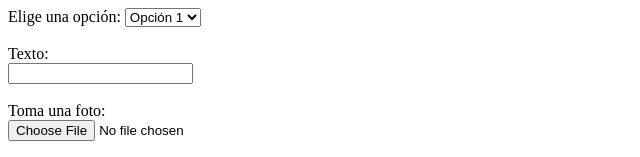
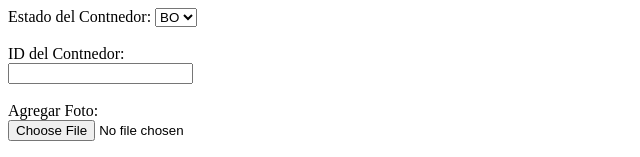
Before and after one commit to mariomayorga2010/mariomayorga2010.github.io, a plain HTML site: page index.html in a window 1280 px wide. Shown: the top 157 px of the page, without its empty margins (0-640 px from the left). Drawn offline with Linux system fonts and the light colour scheme.

Commit message:
Cambio de textos

```diff
--- a/index.html
+++ b/index.html
@@ -3,15 +3,15 @@
 <body>
 
 <form action="/action_page.php">
-  <label for="options">Elige una opción:</label>
+  <label for="options">Estado del Contnedor:</label>
   <select id="options" name="options">
-    <option value="option1">Opción 1</option>
-    <option value="option2">Opción 2</option>
-    <option value="option3">Opción 3</option>
+    <option value="option1">BO</option>
+    <option value="option2">BO</option>
+    <option value="option3">BO</option>
   </select><br><br>
-  <label for="text">Texto:</label><br>
+  <label for="text">ID del Contnedor:</label><br>
   <input type="text" id="text" name="text"><br><br>
-  <label for="photo">Toma una foto:</label><br>
+  <label for="photo">Agregar Foto:</label><br>
   <input type="file" id="photo" name="photo" accept="image/*" capture><br><br>
   <input type="submit" value="Enviar">
 </form>
```
